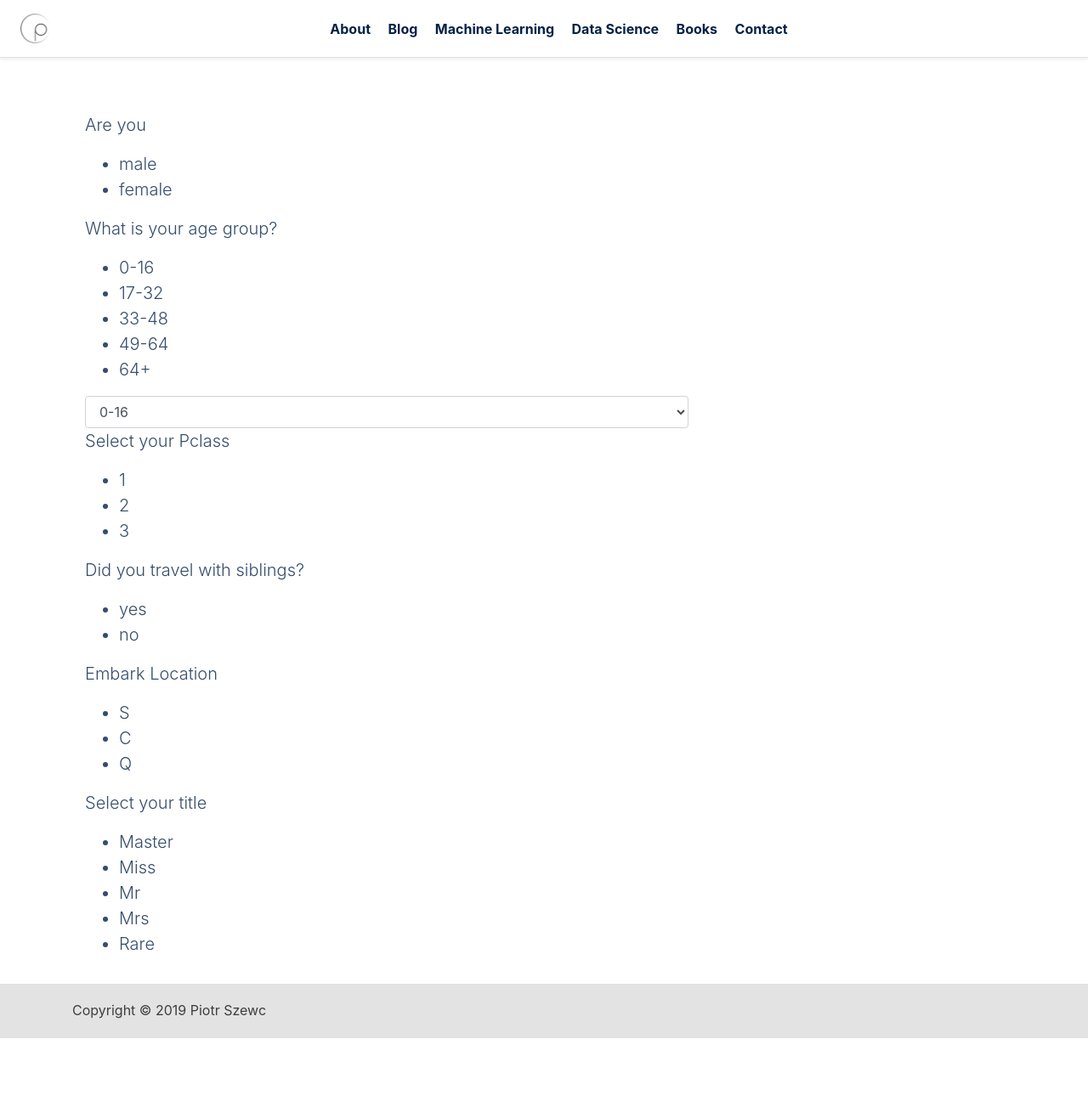
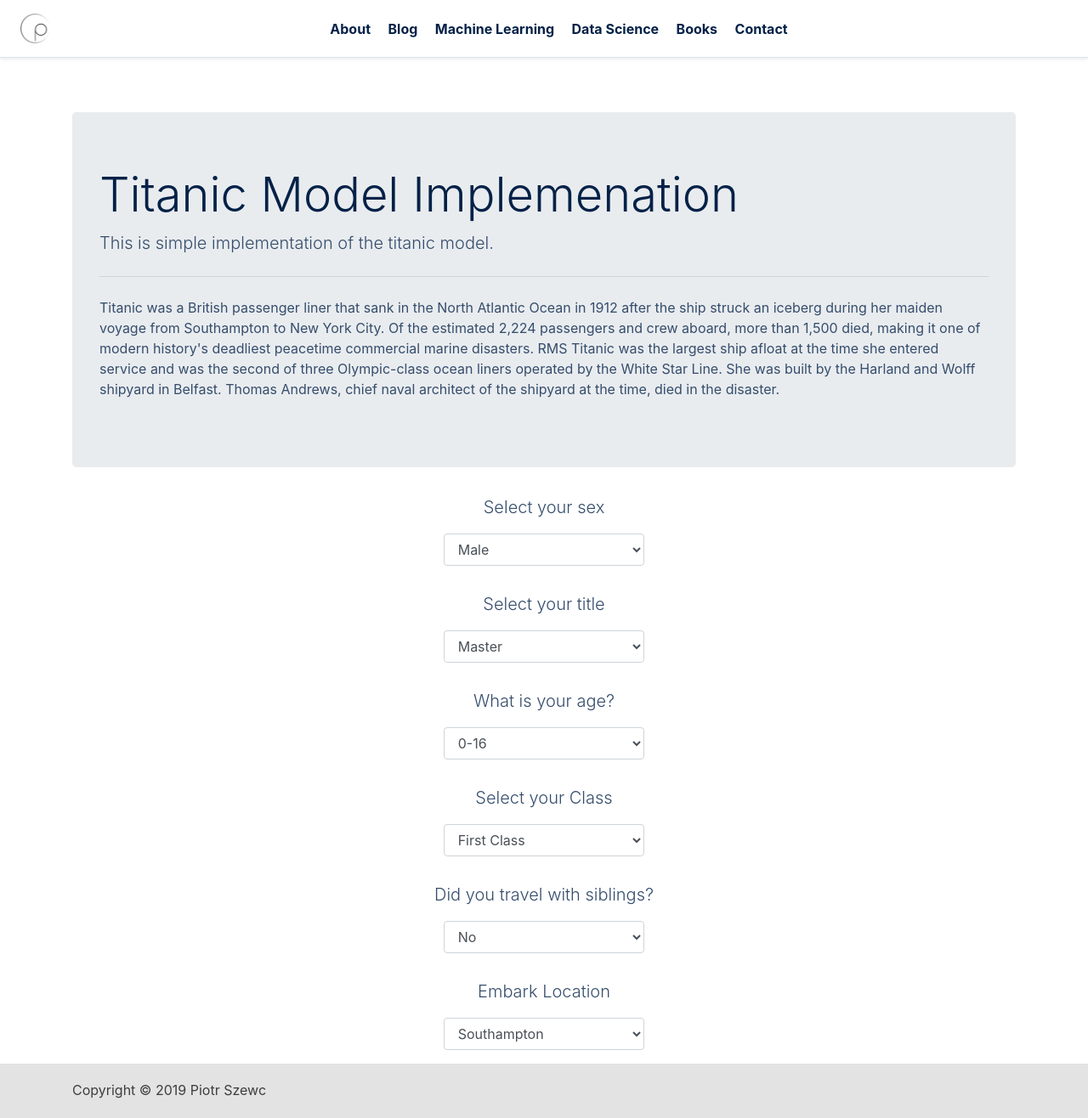
Before and after one commit to piszewc/pszewc, a Django app: page /model_implementation_page/ in a window 1280 px wide. Shown: the whole page at 85% size. Before the commit the page ends 1222 px from the top, so only its background shows below. Run offline with Django 3.2, Linux system fonts and the light colour scheme; some libraries are stand-ins or nearby versions.

Commit message:
Update machine_learning_model.html

```diff
--- a/blog/templates/other/machine_learning_model.html
+++ b/blog/templates/other/machine_learning_model.html
@@ -3,60 +3,66 @@
 {% block content %}
 <!-- model Section -->
 <section class=" cointainer mt-5">
-
-    <div class="col-8 lead justify-content-md-right">
+        <div class="jumbotron">
+                <h1 class="display-4">Titanic Model Implemenation</h1>
+                <p class="lead">This is simple implementation of the titanic model.</p>
+                <hr class="my-4">
+                <p>Titanic was a British passenger liner that sank in the North Atlantic Ocean in 1912 after the ship struck an iceberg during her maiden voyage from Southampton to New York City. Of the estimated 2,224 passengers and crew aboard, more than 1,500 died, making it one of modern history's deadliest peacetime commercial marine disasters. RMS Titanic was the largest ship afloat at the time she entered service and was the second of three Olympic-class ocean liners operated by the White Star Line. She was built by the Harland and Wolff shipyard in Belfast. Thomas Andrews, chief naval architect of the shipyard at the time, died in the disaster.</p>
+              </div>
+<center>
+    <div class="col-8 lead">
 
 
-        <p>Are you</p>
-        <ul>
-            <li>male</li>
-            <li>female</li>
-        </ul>
-        <p>What is your age group?</p>
-        <ul>
-            <li>0-16</li>
-            <li>17-32</li>
-            <li>33-48</li>
-            <li>49-64</li>
-            <li>64+</li>
-        </ul>
-        <select class="form-control">
+        <p>Select your sex</p>
+        <select class="form-control col-4">
+            <option>Male</option>
+            <option>Female</option>
+        </select>
+        <br>
+        <p>Select your title</p>
+        <select class="form-control col-4">
+
+            <option>Master</option>
+            <option>Miss</option>
+            <option>Mr</option>
+            <option>Mrs</option>
+            <option>Rare</option>
+
+        </select>
+        <br>
+        <p>What is your age?</p>
+        <select class="form-control col-4">
             <option>0-16</option>
             <option>17-32</option>
             <option>33-48</option>
             <option>49-64</option>
             <option>64+</option>
 
-          </select>
-        <p>Select your Pclass</p>
-        <ul>
-            <li>1</li>
-            <li>2</li>
-            <li>3</li>
-        </ul>
+        </select>
+        <br>
+        <p>Select your Class</p>
+        <select class="form-control col-4">
+            <option>First Class</option>
+            <option>Second Class</option>
+            <option>Third Class</option>
+        </select>
+        <br>
         <p>Did you travel with siblings?</p>
-        <ul>
-            <li>yes</li>
-            <li>no</li>
-        </ul>
+        <select class="form-control col-4">
+            <option>No</option>
+            <option>Yes</option>
+        </select>
+        <br>
+        <p>Embark Location</p>
+        <select class="form-control col-4">
+            <option>Southampton</option>
+            <option>Cherbourg</option>
+            <option>Queenstown</option>
+        </select>
 
-    <p>Embark Location</p>
-    <ul>
-        <li>S</li>
-        <li>C</li>
-        <li>Q</li>
-    </ul>
 
-    <p>Select your title</p>
-    <ul>
-        <li>Master</li>
-        <li>Miss</li>
-        <li>Mr</li>
-        <li>Mrs</li>
-        <li>Rare</li>
-
-    </ul>
     </div>
+</center>
 </section>
 
 
```
